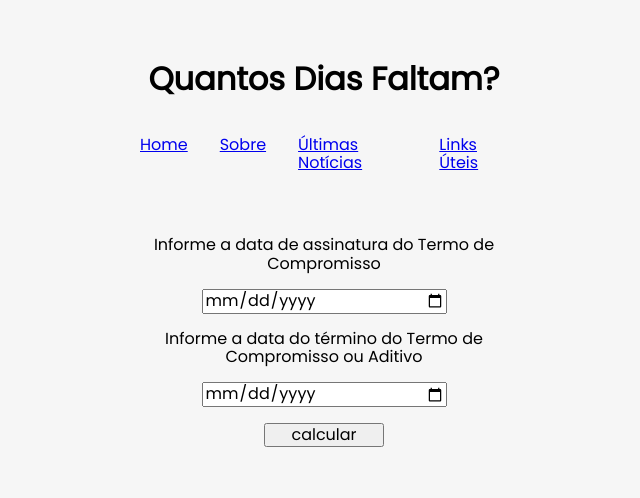
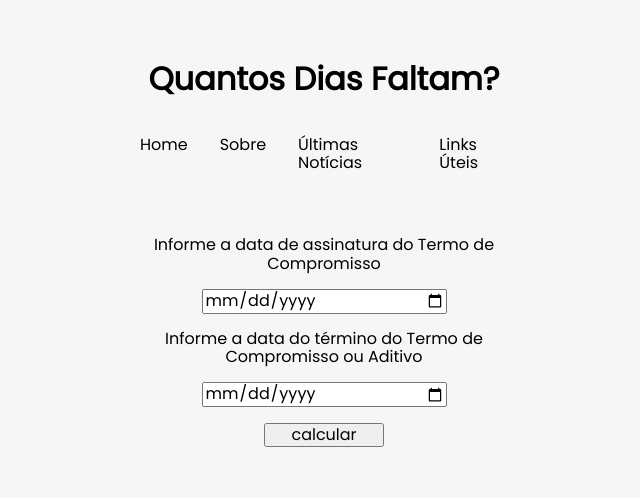
Before and after one commit to tsxfabio/quantos-dias-faltam, a plain HTML site: page index.html in a window 1280 px wide. Shown: the whole page, without its empty margins (316-956 px from the left). Drawn offline with Linux system fonts and the light colour scheme.

Commit message:
estilo no nav menu

```diff
--- a/css/style.css
+++ b/css/style.css
@@ -32,6 +32,19 @@ header {
     padding: 0 1rem;
 }
 
+.menu-list a,
+.menu-list a:visited {
+    color: black;
+    text-decoration: none;
+}
+
+.menu-list a:hover {
+    color: #00aa55;
+    border-bottom: solid;
+}
+
+
+
 /*  main */
 
 main {
```
